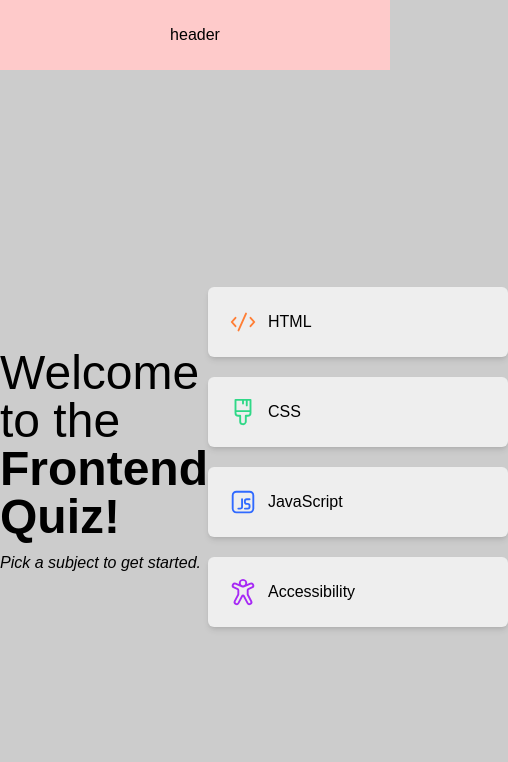
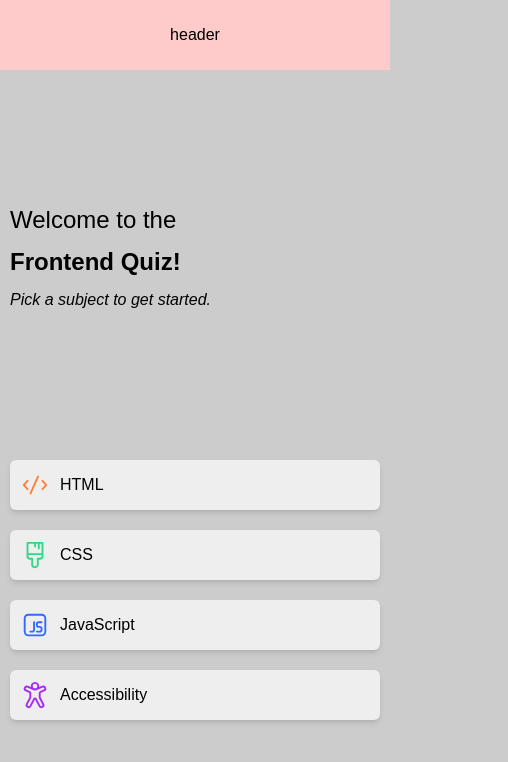
Before and after one commit to mustafa-khaled/Quiz-App, a React (Vite) app: page / in a window 390 px wide. Shown: the top 762 px of the page, 508 px wide, since content can reach past the window. Built offline with nearby package versions, Linux system fonts and the light colour scheme.

Commit message:
add some styles

```diff
--- a/src/App.jsx
+++ b/src/App.jsx
@@ -31,7 +31,7 @@ function App() {
     <div>
       <Header />
 
-      <div className="flex h-[calc(100vh-70px)] items-center justify-center">
+      <div className="flex min-h-[calc(100vh-70px)] items-center justify-center">
         {status === "active" ? (
           <QuestionList question={questions[topicNumber]?.questions[index]} />
         ) : (
--- a/src/components/QuestionList.jsx
+++ b/src/components/QuestionList.jsx
@@ -4,12 +4,13 @@ function QuestionList({ question }) {
   console.log(options);
 
   return (
-    <div className="flex h-[45vh] w-full items-center justify-around p-[20px]">
-      <div className=" self-start align-top">
+    <div className="container mx-auto  px-[10px] md:w-[80%]">
+      <div className="flex min-h-[45vh] w-full flex-col items-center justify-around gap-[20px] p-[20px] md:flex-row">
+        <div className="w-full md:w-[50%] md:self-start">
           <p className="text-left italic">{quiz}</p>
         </div>
 
-      <div className="flex flex-col items-center gap-[20px]">
+        <div className="flex w-full flex-col  items-center gap-[10px] text-sm sm:gap-[20px] sm:text-base md:w-[50%]">
           {options.map((q, i) => {
             return (
               <div key={i} className="quiz">
@@ -19,6 +20,7 @@ function QuestionList({ question }) {
           })}
         </div>
       </div>
+    </div>
   );
 }
 
--- a/src/components/StartScreen.jsx
+++ b/src/components/StartScreen.jsx
@@ -1,15 +1,16 @@
 function StartScreen({ questions, dispatch }) {
   return (
-    <div className="flex h-[80vh] w-full items-center justify-around">
-      <div>
-        <h1 className="my-[10px] text-5xl font-bold">
-          <span className="block font-thin">Welcome to the </span>
+    <div className="container mx-auto  px-[10px] md:w-[80%]">
+      <div className="ga-[20px] flex min-h-[80vh] w-full flex-col items-center justify-around md:flex-row md:justify-between">
+        <div className="w-full md:w-[50%]">
+          <h1 className="my-[10px] text-2xl font-bold sm:text-3xl md:text-5xl">
+            <span className="mb-[10px] block font-thin">Welcome to the </span>
             Frontend Quiz!
           </h1>
           <p className="text-left italic">Pick a subject to get started.</p>
         </div>
 
-      <div className="flex flex-col items-center gap-[20px]">
+        <div className="flex w-full flex-col items-center gap-[20px] md:w-[50%] ">
           {questions.map((q, i) => {
             return (
               <div
@@ -24,6 +25,7 @@ function StartScreen({ questions, dispatch }) {
           })}
         </div>
       </div>
+    </div>
   );
 }
 
--- a/src/index.css
+++ b/src/index.css
@@ -88,6 +88,6 @@ body {
 
 @layer components {
   .quiz {
-    @apply flex w-[300px] cursor-pointer items-center gap-[10px] rounded-md bg-[#eee] p-[20px] shadow-md;
+    @apply flex w-full cursor-pointer items-center gap-[10px] rounded-md bg-[#eee] p-[10px] shadow-md sm:w-[300px] sm:p-[20px];
   }
 }
```
Lines whose indentation alone changed are shown as unchanged.
